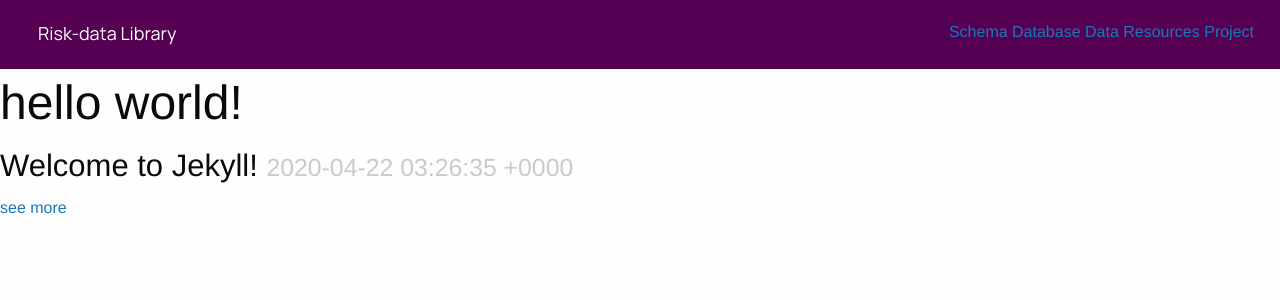
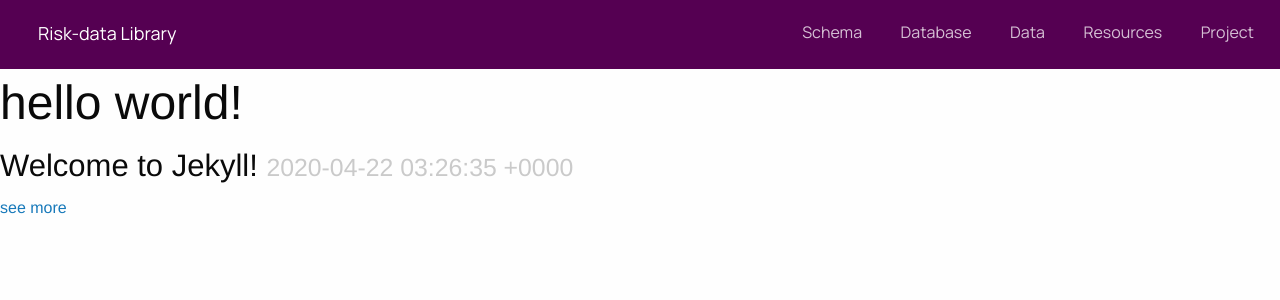
Before and after one commit to GFDRR/risk-data-library.github.io, a Jekyll site: the page built from index.html, in a window 1280 px wide. Shown: the top 300 px of the page. Built offline with Jekyll 4.4.1, drawn with Linux system fonts in a browser that asks for light colours; nearby versions of some CDN libraries.

Commit message:
navigation bar done

```diff
--- a/_sass/_fonts.scss
+++ b/_sass/_fonts.scss
@@ -9,4 +9,7 @@ $secondary-font-weight: 600;
 $tertiary-font-weight: 500;
 $normal-font-weight: normal;
 
-$primary-font-size: 1.125rem; //18px
+$primary-font-size: 1rem; //16px
+$secondary-font-size: 1.125rem; //18px
+
+$primary-opacity: 0.75;
--- a/_sass/navigation/main.scss
+++ b/_sass/navigation/main.scss
@@ -8,6 +8,16 @@
 
 .navigation-left {
   font-family: $primary-font;
-  font-size: $primary-font-size;
+  font-size: $secondary-font-size;
   color: $light-font-color;
 }
+
+.navigation-right a {
+  font-family: $primary-font;
+  opacity: $primary-opacity;
+  color: $light-font-color;
+  font-size:$primary-font-size;
+  &:not(:last-child){
+    padding-right: rem-calc(34);
+  }
+}
```
